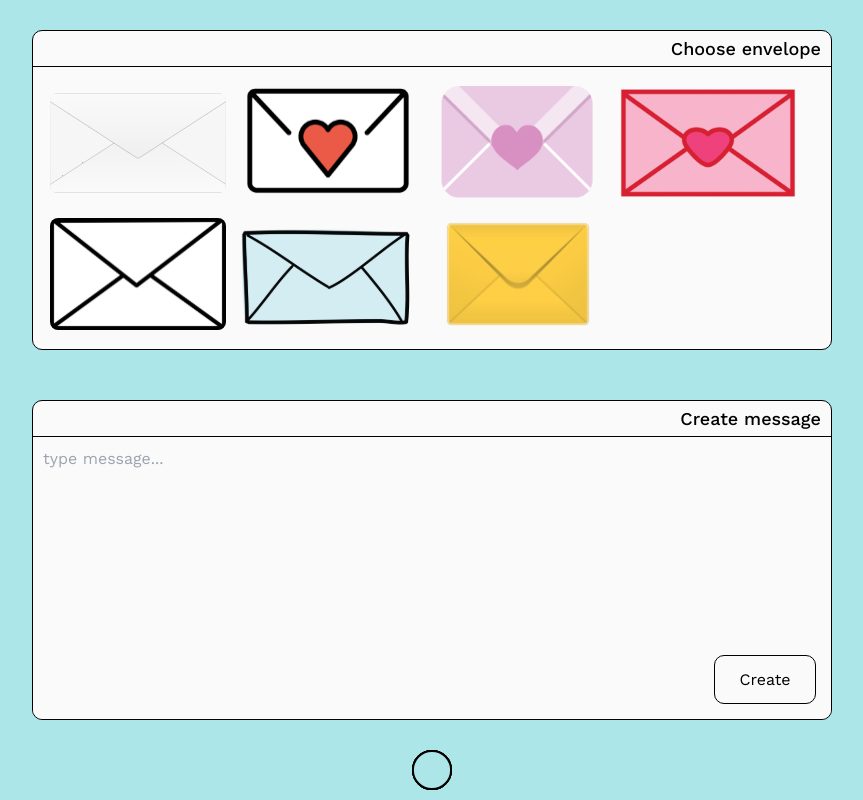
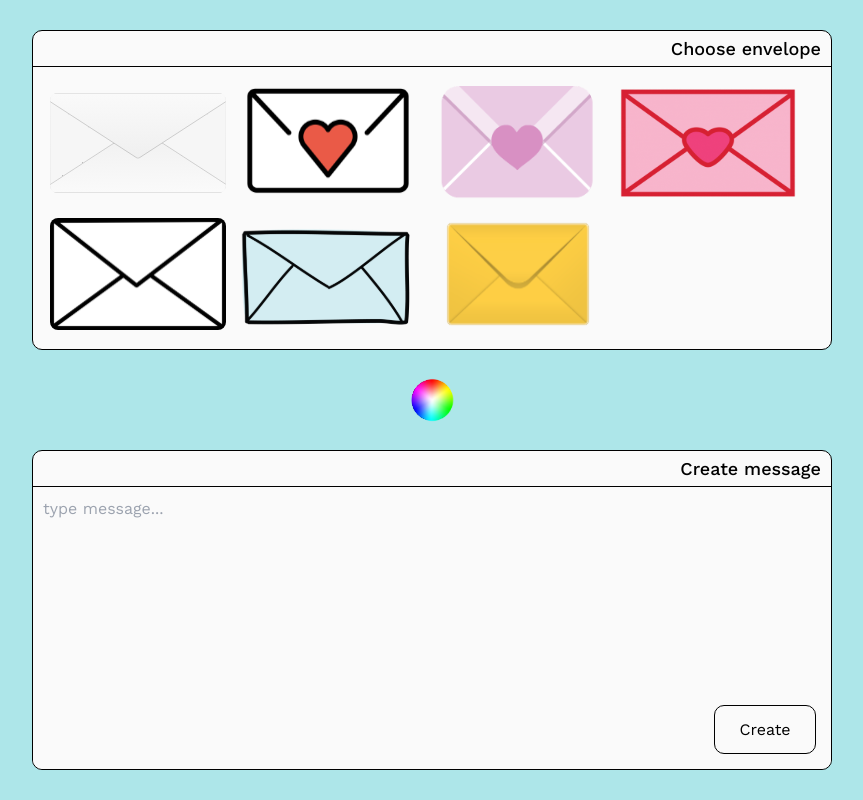
Before and after one commit to konradmh3/love-letter, a Next.js app in the folder love-letter-app/: page /create in a window 1280 px wide. Shown: the whole page, without its empty margins (208-1071 px from the left). Built offline with nearby package versions, Linux system fonts and the light colour scheme.

Commit message:
added rgb image to indicate choosing a color for background is possible

```diff
--- a/love-letter-app/src/app/create/page.tsx
+++ b/love-letter-app/src/app/create/page.tsx
@@ -40,6 +40,7 @@ export default function Create() {
             selectedSVG={selectedSVG}
           />
         </CreationComponent>
+        <BackgroundSelect setBgColor={setBgColor} bgColor={bgColor} />
         <CreationComponent header={<h1>Create message</h1>}>
           <textarea
             onChange={handleMessageChange}
@@ -51,7 +52,6 @@ export default function Create() {
           </div>
         </CreationComponent>
 
-        <BackgroundSelect setBgColor={setBgColor} bgColor={bgColor} />
       </div>
     </div>
   );
--- a/love-letter-app/src/app/globals.css
+++ b/love-letter-app/src/app/globals.css
@@ -239,3 +239,8 @@ body {
 .back-ground-select:hover > .background-select-circle5 {
   transform: translate(250%, -50%);
 }
+
+.back-ground-select:hover > .background-select-rgb{
+  display: none;
+  transition: display 0.5s;
+}
--- a/love-letter-app/src/app/ui/backgroundselect.tsx
+++ b/love-letter-app/src/app/ui/backgroundselect.tsx
@@ -1,3 +1,5 @@
+import Image from 'next/image';
+
 export default function BackgroundSelect(props: {setBgColor: (svg: string) => void, bgColor: string}) {
   // lets map the svg circles to the background colors
   // we can use the same colors as the background colors
@@ -40,6 +42,14 @@ export default function BackgroundSelect(props: {setBgColor: (svg: string) => vo
   return (
     <div className="back-ground-select">
       {circles}
+      <Image
+            className="background-select-rgb"
+            src="/rgbwheel.png"
+            alt="Envelope Logo"
+            width={46}
+            height={46}
+            priority
+          />
     </div>
   );
 }
```
Also changed, not shown: love-letter-app/public/rgbwheel.png (added).
